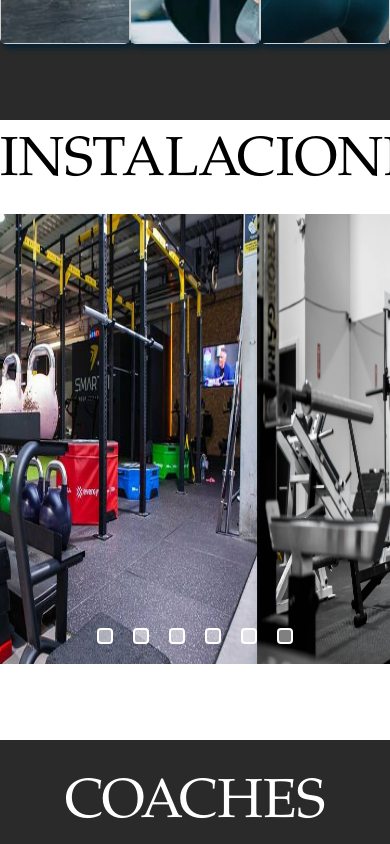
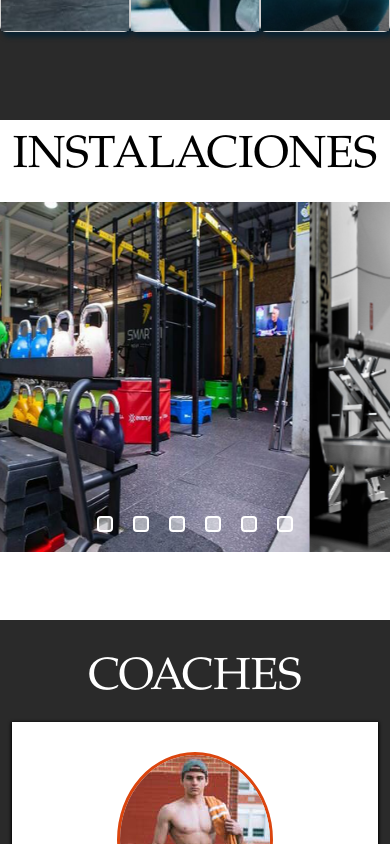
Before and after one commit to Lautaro073/DevGym, a React (Create React App) app: page / in a window 390 px wide. Shown: the part 900-1744 px from the top of the page. Built offline with nearby package versions, Linux system fonts and the light colour scheme.

Commit message:
se realizo cambios en algunos elementos para hacerlos responsive

```diff
--- a/src/Styles/Carrusel.css
+++ b/src/Styles/Carrusel.css
@@ -159,3 +159,37 @@ input[id="6"]:checked ~ .pagination .pagination-item[for="6"]{
         transform: translate3d(calc(-100% * 5), 0, 0);
     }
 }
+@media only screen and (max-width: 768px) {
+    .fondo-carrusel {
+      height: 500px;
+    }
+
+    .tit-carrusel {
+      font-size: 45px;
+    }
+
+    .item-slidee img {
+      height: 350px;
+    }
+
+    .container-all {
+      height: 350px;
+    }
+  }
+  @media only screen and (min-width: 1440px) {
+    .fondo-carrusel {
+      height: 1200px;
+    }
+
+    .tit-carrusel {
+      font-size: 70px;
+    }
+
+    .item-slidee img {
+      height: 950px;
+    }
+
+    .container-all {
+      height: 950px;
+    }
+  }
--- a/src/Styles/FormContacto.css
+++ b/src/Styles/FormContacto.css
@@ -28,3 +28,16 @@
     background:rgb(219, 69, 14);
     color: #fff;
     }
+    .tit-form{
+        font-family: Baskerville, Baskerville Old Face, Garamond, Times New Roman, serif;
+        font-size: 55px;
+        color:#000;
+    }
+    @media only screen and (max-width: 768px) {
+
+        .coach-title {
+          font-size: 45px;
+        }
+
+
+      }
--- a/src/Styles/principal.css
+++ b/src/Styles/principal.css
@@ -50,3 +50,11 @@ h2, p{
     text-align: center;
     padding: 10px 0px;
 }
+@media only screen and (max-width: 768px) {
+
+    .tit {
+      font-size: 45px;
+    }
+
+
+  }
--- a/src/Styles/profes.css
+++ b/src/Styles/profes.css
@@ -55,3 +55,11 @@
 .icons a:hover{
     color:rgb(219, 69, 14) ;
 }
+@media only screen and (max-width: 768px) {
+
+    .coach-title {
+      font-size: 45px;
+    }
+
+
+  }
--- a/src/components/formulario.jsx
+++ b/src/components/formulario.jsx
@@ -28,7 +28,7 @@ const Form_contacto = () => {
 
   // Manejador de eventos que se llama cuando uno o más campos del formulario cambian
   const handleInputChange = (event) => {
-    const { input, value } = event.target;
+    const { name, value } = event.target;
 
     // Objeto que mapea los nombres de los campos a las funciones setter correspondientes
     const stateSetterMap = {
@@ -39,7 +39,7 @@ const Form_contacto = () => {
     };
 
     // Si el nombre del campo coincide con una clave en el objeto stateSetterMap, entonces llama a la función setter correspondiente con el valor actual del campo
-    const setState = stateSetterMap[input];
+    const setState = stateSetterMap[name];
     if (setState) {
       setState(value);
     }
@@ -53,7 +53,7 @@ const Form_contacto = () => {
         <>
 
      <div className="container py-lg-5 py-md-5 py-sm-4 py-3" id='Contacto'>
-        <h3 className="title text-center mb-lg-5 mb-md-4 mb-sm-4 mb-3">Contáctanos</h3>
+        <h3 className="tit-form text-center mb-lg-5 mb-md-4 mb-sm-4 mb-3">CONTÁCTANOS</h3>
 
         <form onSubmit={handleEnviar} >
       <div className="row text-center contact-wls-detail">
```
